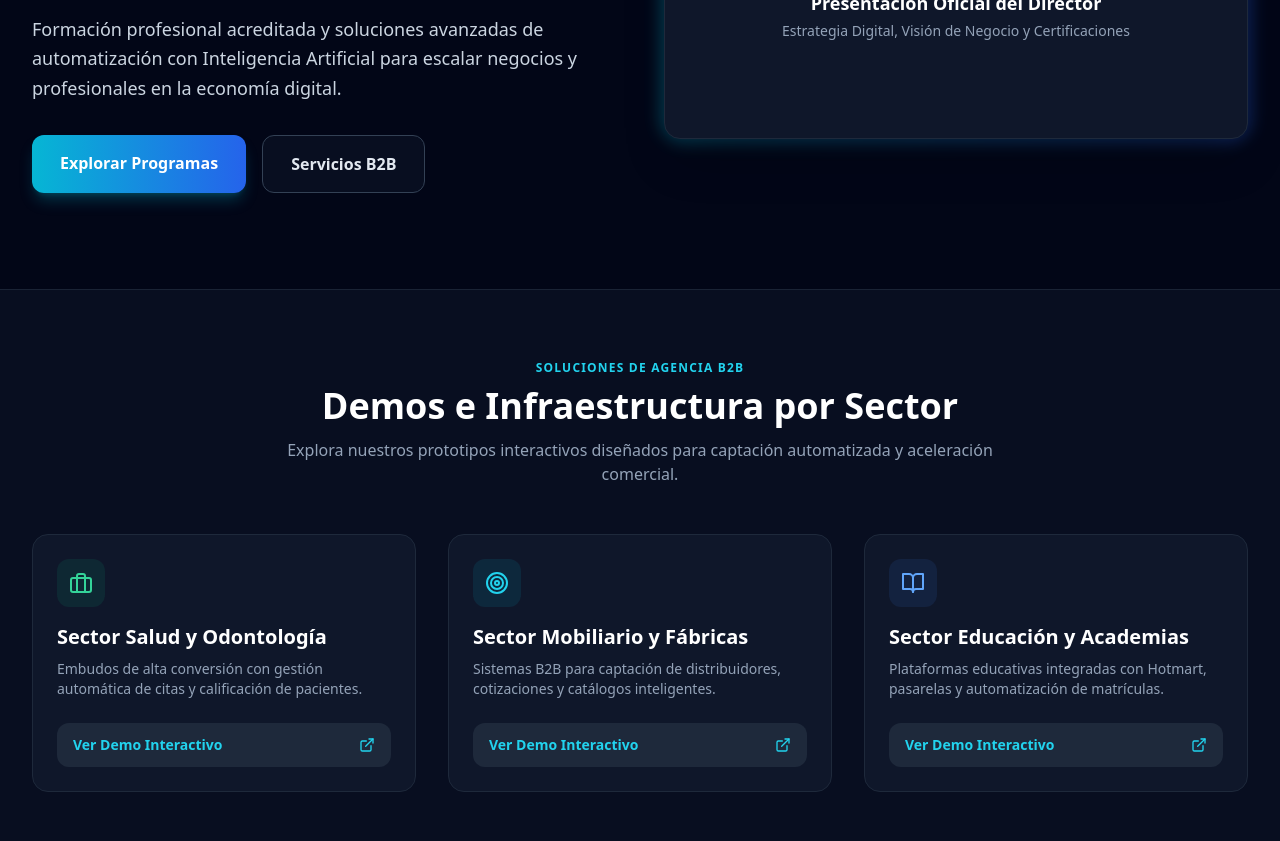
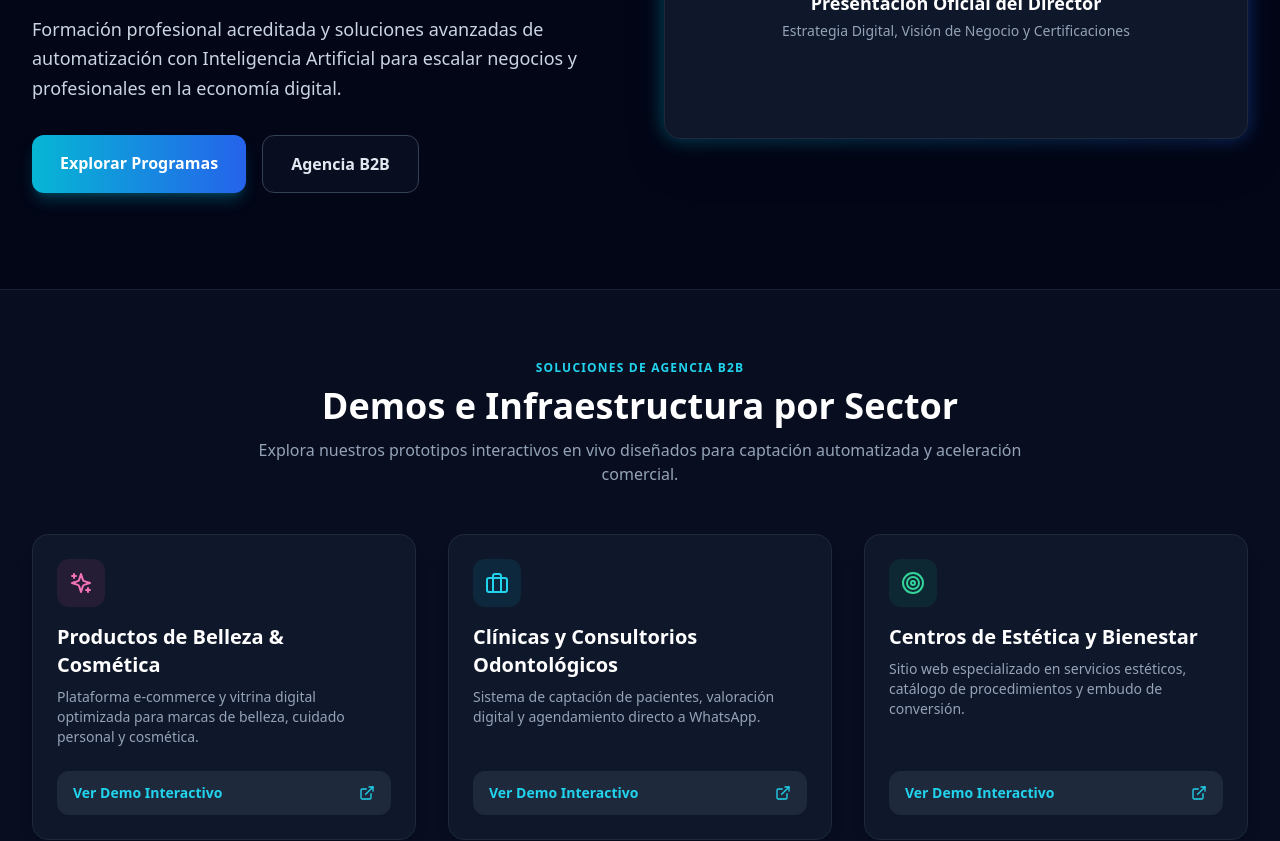
Before and after one commit to adenacademiadigital/aden-oficial, a React (Vite) app: page / in a window 1280 px wide. Shown: the part 420-1261 px from the top of the page. Built offline with nearby package versions, Linux system fonts and the light colour scheme.

Commit message:
Update App.jsx

```diff
--- a/App.jsx
+++ b/App.jsx
@@ -14,9 +14,7 @@ import {
   Facebook,
   Linkedin,
   Video,
-  FileText,
-  Mic,
-  Zap
+  Sparkle
 } from 'lucide-react';
 
 export default function App() {
@@ -34,7 +32,6 @@ export default function App() {
 
   const handleSubmit = (e) => {
     e.preventDefault();
-    // Asignar el enlace de descarga correspondiente
     setDownloadUrl(leadMagnetUrls[selectedLeadMagnet] || '#');
     setSubmitted(true);
   };
@@ -67,7 +64,7 @@ export default function App() {
             href="#recursos"
             className="bg-cyan-500 hover:bg-cyan-400 text-slate-950 px-5 py-2.5 rounded-xl font-bold text-sm transition shadow-lg shadow-cyan-500/20"
           >
-            Guías Gratuitas
+            Recursos Gratuitos
           </a>
         </div>
       </header>
@@ -89,7 +86,7 @@ export default function App() {
               Explorar Programas
             </a>
             <a href="#agencia" className="border border-slate-700 hover:border-slate-500 text-slate-200 text-center font-semibold px-7 py-4 rounded-xl transition bg-slate-900/50">
-              Servicios B2B
+              Agencia B2B
             </a>
           </div>
         </div>
@@ -113,45 +110,63 @@ export default function App() {
           <div className="text-center max-w-3xl mx-auto mb-12">
             <span className="text-cyan-400 text-xs font-extrabold uppercase tracking-widest">Soluciones de Agencia B2B</span>
             <h2 className="text-3xl sm:text-4xl font-black text-white mt-2">Demos e Infraestructura por Sector</h2>
-            <p className="text-slate-400 mt-3 text-sm sm:text-base">Explora nuestros prototipos interactivos diseñados para captación automatizada y aceleración comercial.</p>
+            <p className="text-slate-400 mt-3 text-sm sm:text-base">Explora nuestros prototipos interactivos en vivo diseñados para captación automatizada y aceleración comercial.</p>
           </div>
 
           <div className="grid grid-cols-1 md:grid-cols-3 gap-8">
-            <div className="bg-slate-900 border border-slate-800 rounded-2xl p-6 flex flex-col justify-between hover:border-cyan-500/50 transition">
+            {/* Demo 1: Productos de Belleza */}
+            <div className="bg-slate-900 border border-slate-800 rounded-2xl p-6 flex flex-col justify-between hover:border-cyan-500/50 transition shadow-lg">
               <div>
-                <div className="w-12 h-12 bg-emerald-500/10 text-emerald-400 rounded-xl flex items-center justify-center mb-4">
-                  <Briefcase className="w-6 h-6" />
+                <div className="w-12 h-12 bg-pink-500/10 text-pink-400 rounded-xl flex items-center justify-center mb-4">
+                  <Sparkles className="w-6 h-6" />
                 </div>
-                <h3 className="text-xl font-bold text-white mb-2">Sector Salud y Odontología</h3>
-                <p className="text-slate-400 text-sm mb-6">Embudos de alta conversión con gestión automática de citas y calificación de pacientes.</p>
+                <h3 className="text-xl font-bold text-white mb-2">Productos de Belleza & Cosmética</h3>
+                <p className="text-slate-400 text-sm mb-6">Plataforma e-commerce y vitrina digital optimizada para marcas de belleza, cuidado personal y cosmética.</p>
               </div>
-              <a href="#" className="inline-flex items-center justify-between w-full bg-slate-800 hover:bg-slate-700 text-cyan-400 font-semibold px-4 py-3 rounded-xl transition text-sm">
+              <a
+                href="https://aura-skin-blush.vercel.app/"
+                target="_blank"
+                rel="noopener noreferrer"
+                className="inline-flex items-center justify-between w-full bg-slate-800 hover:bg-slate-700 text-cyan-400 font-semibold px-4 py-3 rounded-xl transition text-sm"
+              >
                 Ver Demo Interactivo <ExternalLink className="w-4 h-4" />
               </a>
             </div>
 
-            <div className="bg-slate-900 border border-slate-800 rounded-2xl p-6 flex flex-col justify-between hover:border-cyan-500/50 transition">
+            {/* Demo 2: Clinicas Odontologicas */}
+            <div className="bg-slate-900 border border-slate-800 rounded-2xl p-6 flex flex-col justify-between hover:border-cyan-500/50 transition shadow-lg">
               <div>
                 <div className="w-12 h-12 bg-cyan-500/10 text-cyan-400 rounded-xl flex items-center justify-center mb-4">
-                  <Target className="w-6 h-6" />
+                  <Briefcase className="w-6 h-6" />
                 </div>
-                <h3 className="text-xl font-bold text-white mb-2">Sector Mobiliario y Fábricas</h3>
-                <p className="text-slate-400 text-sm mb-6">Sistemas B2B para captación de distribuidores, cotizaciones y catálogos inteligentes.</p>
+                <h3 className="text-xl font-bold text-white mb-2">Clínicas y Consultorios Odontológicos</h3>
+                <p className="text-slate-400 text-sm mb-6">Sistema de captación de pacientes, valoración digital y agendamiento directo a WhatsApp.</p>
               </div>
-              <a href="#" className="inline-flex items-center justify-between w-full bg-slate-800 hover:bg-slate-700 text-cyan-400 font-semibold px-4 py-3 rounded-xl transition text-sm">
+              <a
+                href="https://demo-cl-nica-sonrisas-est-tica.vercel.app/"
+                target="_blank"
+                rel="noopener noreferrer"
+                className="inline-flex items-center justify-between w-full bg-slate-800 hover:bg-slate-700 text-cyan-400 font-semibold px-4 py-3 rounded-xl transition text-sm"
+              >
                 Ver Demo Interactivo <ExternalLink className="w-4 h-4" />
               </a>
             </div>
 
-            <div className="bg-slate-900 border border-slate-800 rounded-2xl p-6 flex flex-col justify-between hover:border-cyan-500/50 transition">
+            {/* Demo 3: Centros de Estetica */}
+            <div className="bg-slate-900 border border-slate-800 rounded-2xl p-6 flex flex-col justify-between hover:border-cyan-500/50 transition shadow-lg">
               <div>
-                <div className="w-12 h-12 bg-blue-500/10 text-blue-400 rounded-xl flex items-center justify-center mb-4">
-                  <BookOpen className="w-6 h-6" />
+                <div className="w-12 h-12 bg-emerald-500/10 text-emerald-400 rounded-xl flex items-center justify-center mb-4">
+                  <Target className="w-6 h-6" />
                 </div>
-                <h3 className="text-xl font-bold text-white mb-2">Sector Educación y Academias</h3>
-                <p className="text-slate-400 text-sm mb-6">Plataformas educativas integradas con Hotmart, pasarelas y automatización de matrículas.</p>
+                <h3 className="text-xl font-bold text-white mb-2">Centros de Estética y Bienestar</h3>
+                <p className="text-slate-400 text-sm mb-6">Sitio web especializado en servicios estéticos, catálogo de procedimientos y embudo de conversión.</p>
               </div>
-              <a href="#" className="inline-flex items-center justify-between w-full bg-slate-800 hover:bg-slate-700 text-cyan-400 font-semibold px-4 py-3 rounded-xl transition text-sm">
+              <a
+                href="https://demo-estetica-aden.netlify.app/"
+                target="_blank"
+                rel="noopener noreferrer"
+                className="inline-flex items-center justify-between w-full bg-slate-800 hover:bg-slate-700 text-cyan-400 font-semibold px-4 py-3 rounded-xl transition text-sm"
+              >
                 Ver Demo Interactivo <ExternalLink className="w-4 h-4" />
               </a>
             </div>
```
